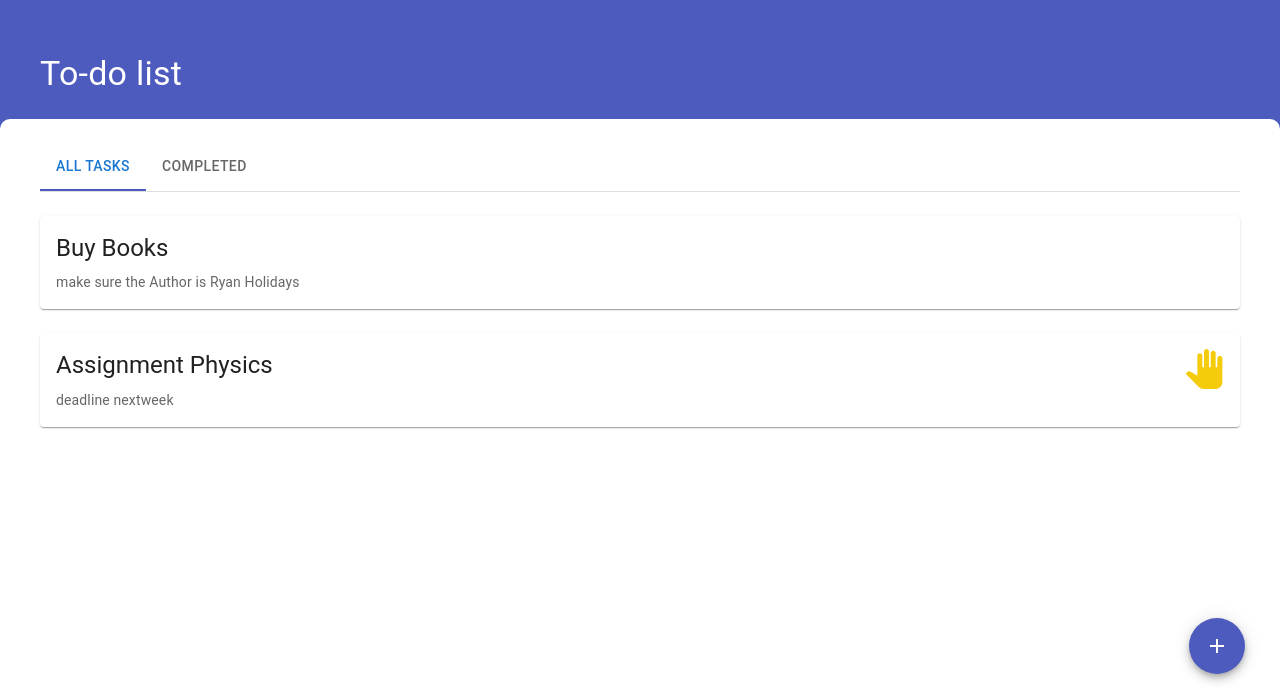
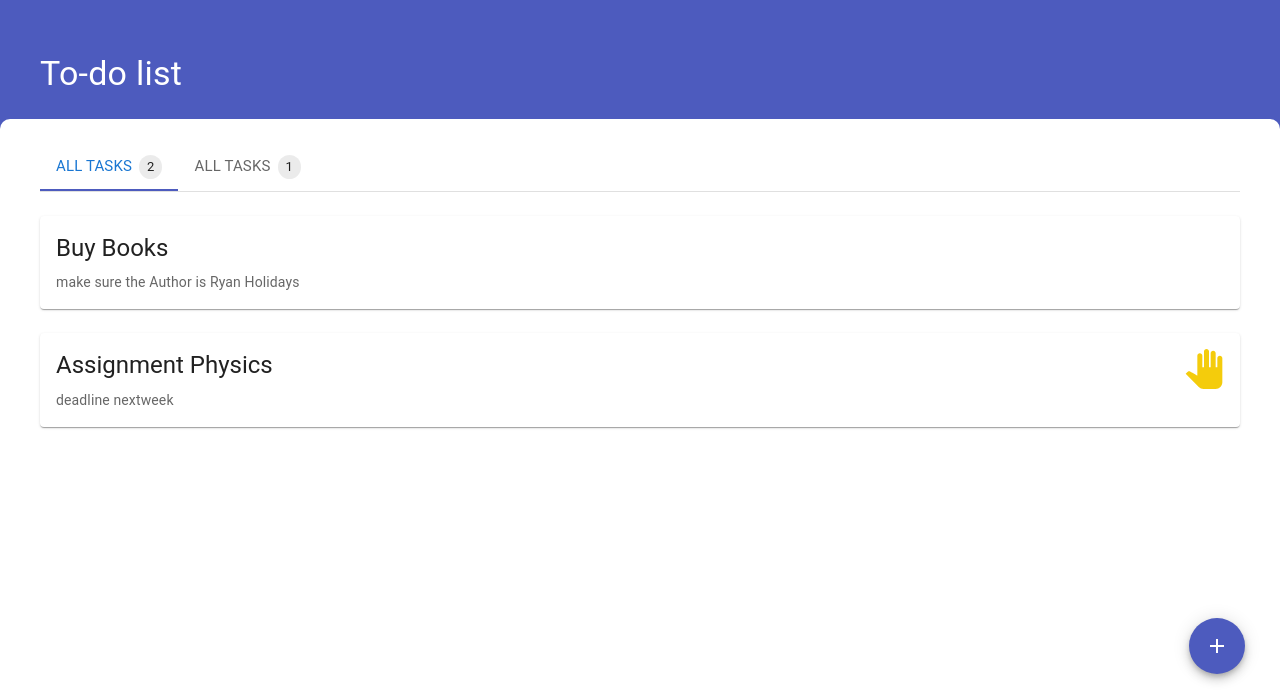
Before and after one commit to earlhansg/to-do-list, a React (Vite) app: page / in a window 1280 px wide. Shown: the part 101-800 px from the top of the page. Built offline with nearby package versions, Linux system fonts and the light colour scheme.

Commit message:
added chip ui in MenuTabs

```diff
--- a/src/components/MenuTabs/MenuTabs.tsx
+++ b/src/components/MenuTabs/MenuTabs.tsx
@@ -1,6 +1,8 @@
 import React, { ReactNode, useState } from "react";
 /* materialUI */
-import { Tab, Tabs } from "@mui/material";
+import { Chip, Tab, Tabs, Typography } from "@mui/material";
+/* store */
+import { useTaskStore } from "../../shared/stores/TaskStore";
 
 const a11yProps = (index: number) => {
   return {
@@ -11,10 +13,11 @@ const a11yProps = (index: number) => {
 
 export type MenuTabsProps = {
   children: (value: number) => ReactNode;
-}
+};
 
-const MenuTabs = ({children} : MenuTabsProps) => {
+const MenuTabs = ({ children }: MenuTabsProps) => {
   const [value, setValue] = useState(0);
+  const { tasks } = useTaskStore();
 
   const handleChange = (event: React.SyntheticEvent, newValue: number) => {
     setValue(newValue);
@@ -34,8 +37,42 @@ const MenuTabs = ({children} : MenuTabsProps) => {
         }}
         aria-label="basic tabs example"
       >
-            <Tab label="All tasks" {...a11yProps(0)} />
-            <Tab label="Completed" {...a11yProps(1)} />
+        <Tab
+          label={
+            <Typography
+              id="modal-modal-title"
+              sx={{
+                fontSize: "15px",
+              }}
+            >
+              All tasks
+              <Chip
+                label={tasks.filter((task) => task.status === 0).length}
+                size="small"
+                sx={{ marginLeft: "7px" }}
+              />
+            </Typography>
+          }
+          {...a11yProps(0)}
+        />
+        <Tab
+          label={
+            <Typography
+              id="modal-modal-title"
+              sx={{
+                fontSize: "15px",
+              }}
+            >
+              All tasks
+              <Chip
+                label={tasks.filter((task) => task.status === 1).length}
+                size="small"
+                sx={{ marginLeft: "7px" }}
+              />
+            </Typography>
+          }
+          {...a11yProps(1)}
+        />
       </Tabs>
       {children(value)}
     </>
```
Lines whose indentation alone changed are shown as unchanged.
